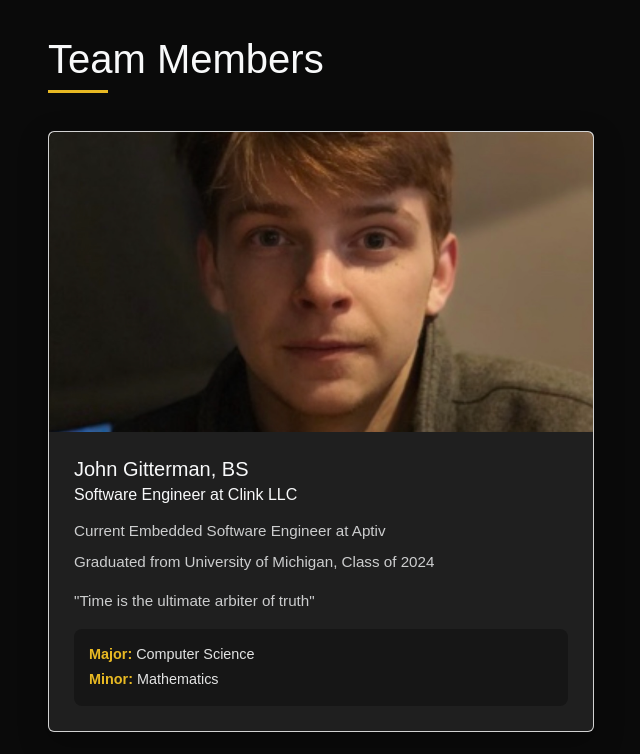
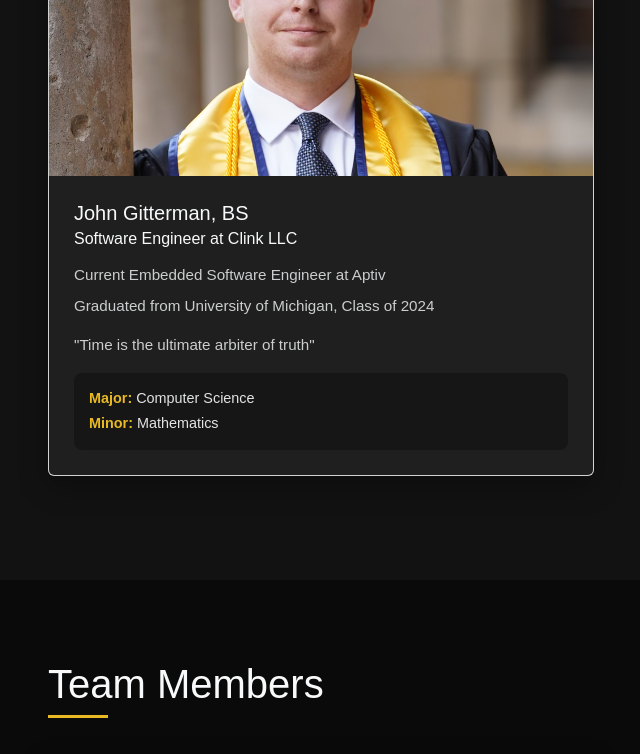
Before and after one commit to Clink-Social-App/website-frontend, a React (Create React App) app: page /about-us in a window 1280 px wide. Shown: the part 1800-2554 px from the top of the page, without its empty margins (34-674 px from the left). Built offline with nearby package versions, Linux system fonts and the light colour scheme.

Commit message:
contact updates

```diff
--- a/src/Components/AboutUs/AboutUs.js
+++ b/src/Components/AboutUs/AboutUs.js
@@ -35,7 +35,18 @@ const AboutUs = () => {
       quote: '"Time is the ultimate arbiter of truth"',
       major: 'Computer Science',
       minor: 'Mathematics',
-      image: './Images/john.png'
+      image: './Images/john2.png'
+    },
+    {
+      id: 4,
+      name: 'Simran, BS',
+      role: 'Software Engineer Intern at Clink LLC',
+      background: 'Current Undergraduate Engineering Student at University of Michigan',
+      // education: 'Graduated from University of Michigan, Class of 2024',
+      quote: '"We shape technology, then it shapes us"',
+      major: 'TBD',
+      minor: 'TBD',
+      image: './Images/simran.png'
     }
   ];
 
@@ -76,7 +87,7 @@ const AboutUs = () => {
         <Container>
           <h2 className="section-title text-center mb-5">Co-Founders</h2>
           <Row>
-            {teamMembers.slice(0, 2).map(member => (
+            {teamMembers.slice(0, 3).map(member => (
               <Col lg={6} key={member.id} className="mb-4">
                 <Card className="team-card">
                   <div className="member-image-container">
@@ -116,7 +127,7 @@ const AboutUs = () => {
         <Container>
           <h2 className="section-title text-center mb-5">Team Members</h2>
           <Row>
-            {teamMembers.slice(2).map(member => (
+            {teamMembers.slice(3).map(member => (
               <Col lg={6} key={member.id} className="mb-4">
                 <Card className="team-card">
                   <div className="member-image-container">
```
Also changed, not shown: public/Images/john2.png (added), public/Images/simran.png (added).
